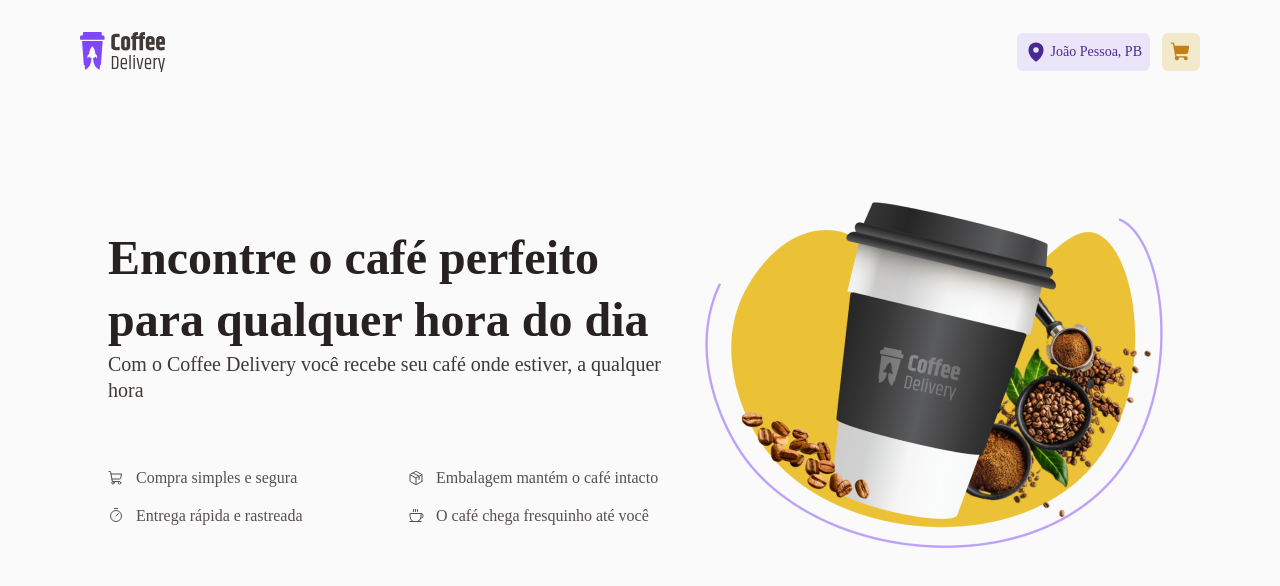
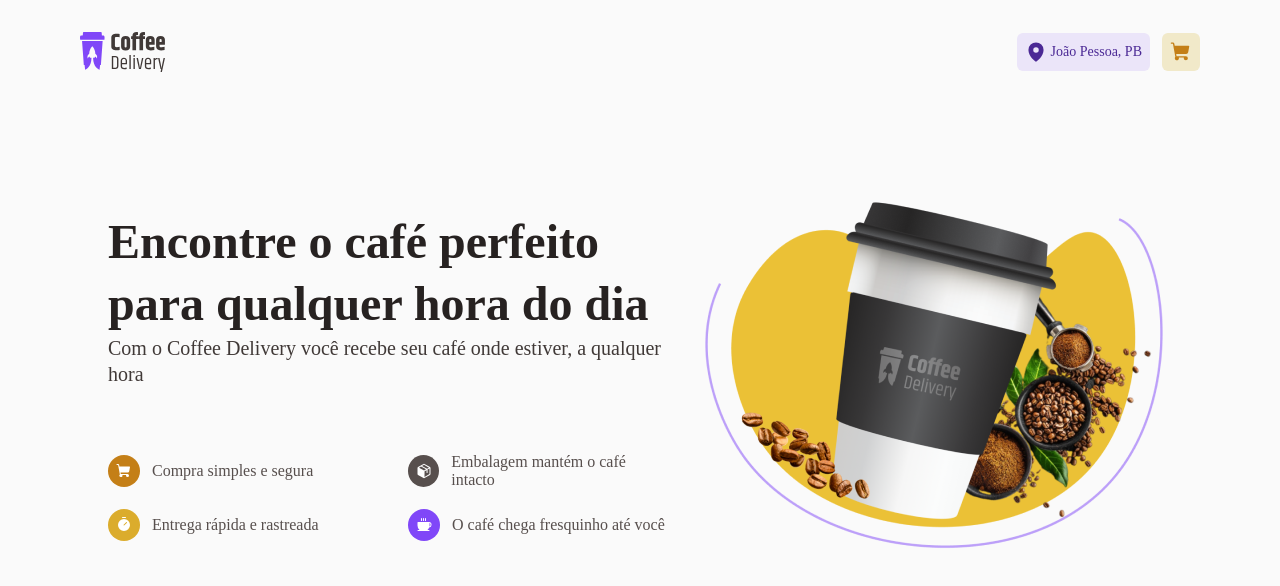
Before and after one commit to VictorBarretoLF/ignite-react-desafios, a React (Vite) app in the folder coffee-delivery/: page / in a window 1280 px wide. Shown: the top 586 px of the page. Built offline with nearby package versions, Linux system fonts and the light colour scheme; no server answers.

Commit message:
chore: added background color for the info icons

```diff
--- a/coffee-delivery/src/components/InfoWithIcon/index.tsx
+++ b/coffee-delivery/src/components/InfoWithIcon/index.tsx
@@ -1,16 +1,18 @@
 import { IconTypes, Icons } from "../icons";
-import { IconsContainerProps, InfoWithIconContainer } from "./styles";
+import { IconContainer, IconsContainerProps, InfoWithIconContainer } from "./styles";
 
 type Props = {
     text?: string;
     icon: IconTypes;
-};
+} & IconsContainerProps;
 
-export default function InfoWithIcon({ text, icon }: Props) {
+export default function InfoWithIcon({ text, icon, iconBackgroundColor }: Props) {
     const Icon = Icons[icon];
     return (
         <InfoWithIconContainer>
-            <Icon />
+            <IconContainer iconBackgroundColor={iconBackgroundColor}>
+                <Icon weight="fill" />
+            </IconContainer>
             {!text ? null : <p>{text}</p>}
         </InfoWithIconContainer>
     );
--- a/coffee-delivery/src/components/InfoWithIcon/styles.ts
+++ b/coffee-delivery/src/components/InfoWithIcon/styles.ts
@@ -1,6 +1,6 @@
 import { styled } from "styled-components";
 
-interface IconsContainerProps {
+export interface IconsContainerProps {
     iconBackgroundColor: string;
 }
 
--- a/coffee-delivery/src/pages/Home/components/Hero/index.tsx
+++ b/coffee-delivery/src/pages/Home/components/Hero/index.tsx
@@ -2,8 +2,11 @@ import { AdvantagesContainer, HeaderContainer, HeroContainer } from "./styles";
 import InfoWithIcon from "../../../../components/InfoWithIcon";
 import { Heading, Paragraph } from "../../../../components/Typographt";
 import IntroLogo from "../../../../assets/intro-img.png";
+import { useTheme } from "styled-components";
 
 export default function Hero() {
+    const { colors } = useTheme();
+
     return (
         <HeroContainer>
             <div>
@@ -15,10 +18,26 @@ export default function Hero() {
                 </HeaderContainer>
 
                 <AdvantagesContainer>
-                    <InfoWithIcon icon="cart" text="Compra simples e segura" />
-                    <InfoWithIcon icon="package" text="Embalagem mantém o café intacto" />
-                    <InfoWithIcon icon="timer" text="Entrega rápida e rastreada" />
-                    <InfoWithIcon icon="coffee" text="O café chega fresquinho até você" />
+                    <InfoWithIcon
+                        icon="cart"
+                        text="Compra simples e segura"
+                        iconBackgroundColor={colors["brand-yellow-dark"]}
+                    />
+                    <InfoWithIcon
+                        icon="package"
+                        text="Embalagem mantém o café intacto"
+                        iconBackgroundColor={colors["base-text"]}
+                    />
+                    <InfoWithIcon
+                        icon="timer"
+                        text="Entrega rápida e rastreada"
+                        iconBackgroundColor={colors["brand-yellow"]}
+                    />
+                    <InfoWithIcon
+                        icon="coffee"
+                        text="O café chega fresquinho até você"
+                        iconBackgroundColor={colors["brand-purple"]}
+                    />
                 </AdvantagesContainer>
             </div>
 
```
